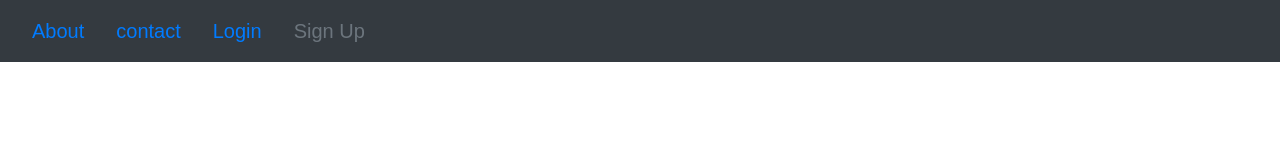
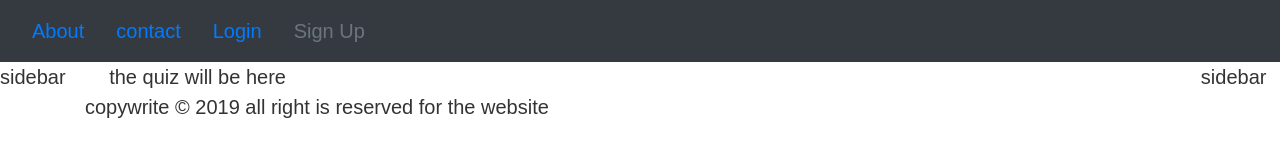
Before and after one commit to michealsheggs/simple-quiz-game-decagon-project, a plain HTML site: page index.html in a window 1280 px wide. Drawn offline with Linux system fonts and the light colour scheme.

Commit message:
some modification

```diff
--- a/index.html
+++ b/index.html
@@ -33,9 +33,16 @@
                   </ul>
 
          </nav>
+         <div class="">
+
+                <!-- Columns start at 50% wide on mobile and bump up to 33.3% wide on desktop -->
+                <div class="row">
+                  <div class="col-1">sidebar</div>
+                  <div class="col-10">the quiz will be here</div>
+                  <div class="col-1">sidebar</div>
+                </div>
+              </div>
     </div>
-    <!-- <div id="quiz"></div>
-<button id="submit">Submit Quiz</button>
-<div id="results"></div> -->
+    <footer class="container">copywrite &copy 2019  all right is reserved for the website</footer>
 </body>
 </html>
```
Also changed, not shown: forms/login.html (+2 -0 lines), forms/sign-up.html (+2 -0 lines).
